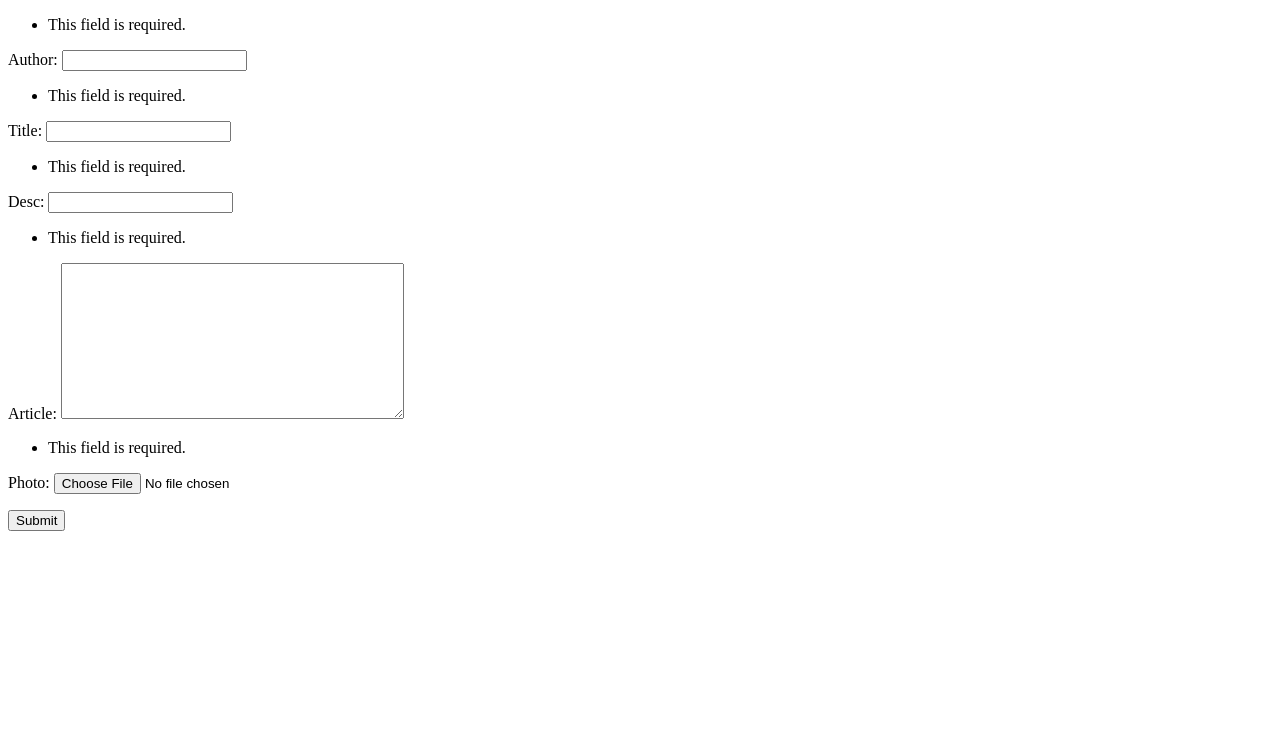
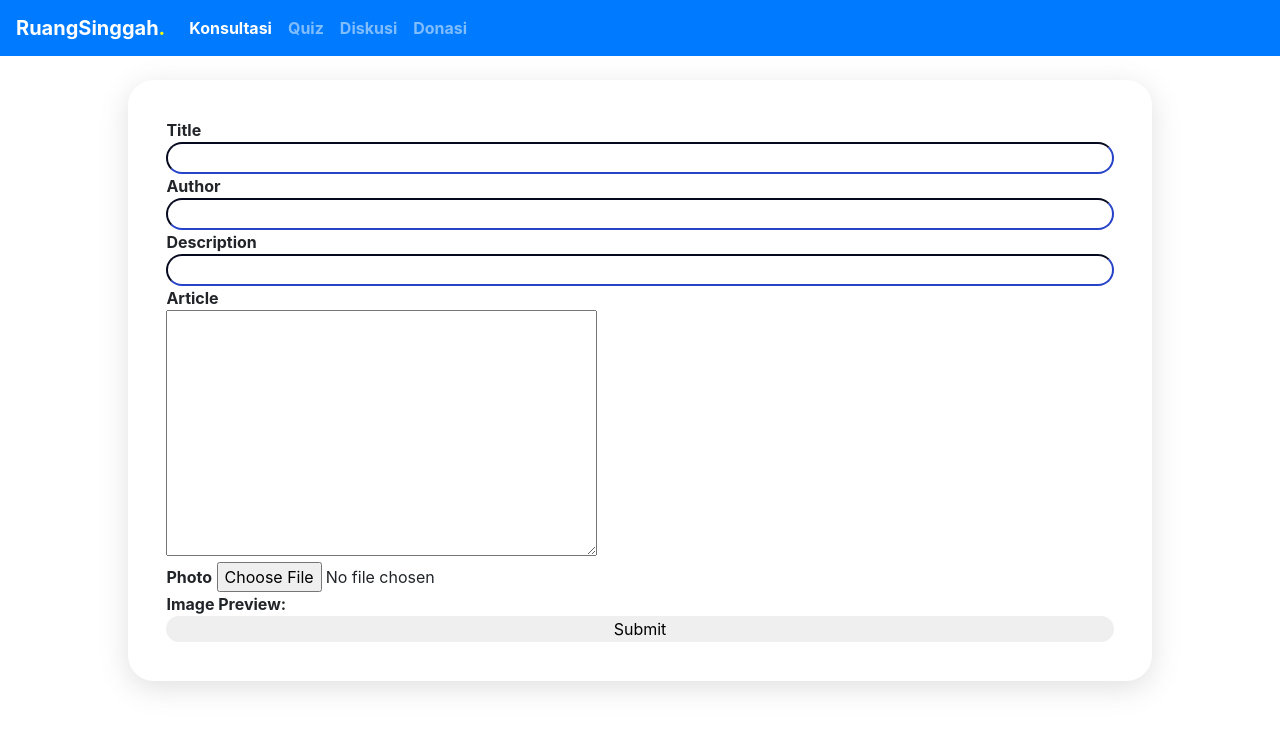
Before and after one commit to intervallie/tkpbp, a Django app: page /add in a window 1280 px wide. Shown: the top 731 px of the page. Run offline with Django 3.2, Linux system fonts and the light colour scheme.

Commit message:
Article module Complete (minus login url)

```diff
--- a/article/models.py
+++ b/article/models.py
@@ -2,10 +2,10 @@ from django.db import models
 from django.utils.text import slugify
 # Create your models here.
 class Article(models.Model):
+    title = models.CharField(max_length = 100)
     author = models.CharField(max_length=50)
-    title = models.CharField(max_length = 100)
+    date = models.DateTimeField(auto_now=True)
     desc = models.CharField(max_length = 300)
-    date = models.DateTimeField(auto_now=True)
     article = models.TextField()
     photo = models.ImageField(upload_to='images/')
 
--- /dev/null
+++ b/article/static/css/article_add.css
@@ -0,0 +1,27 @@
+.form-content{
+    width: 80%;
+    background-color: white;
+    box-shadow: rgba(100, 100, 111, 0.2) 0px 7px 29px 0px;
+    margin-left: auto;
+    margin-right: auto;
+    border-radius: 2vw;
+    padding: 3vw;
+    margin-bottom: 3vw;
+}
+input[type=text]{
+    width: 100%;
+    border-radius: 2vh;
+    height: 4vh;
+    border-color: #172774;
+}
+
+#image-holder img{
+    width: 50%;
+}
+
+button{
+    width: 100%;
+    border-radius: 2vh;
+    border-color: white;
+    border: none;
+}
--- /dev/null
+++ b/article/static/js/article_add.js
@@ -0,0 +1,23 @@
+$(document).ready(function(){
+    $('input[type="file"]').on('change', function () {
+
+        if (typeof (FileReader) != "undefined") {
+
+            var image_holder = $("#image-holder");
+            image_holder.empty();
+
+            var reader = new FileReader();
+            reader.onload = function (e) {
+                $("<img />", {
+                    "src": e.target.result,
+                    "class": "thumb-image"
+                }).appendTo(image_holder);
+
+            }
+            image_holder.show();
+            reader.readAsDataURL($(this)[0].files[0]);
+        } else {
+            alert("This browser does not support FileReader.");
+        }
+    });
+});
--- a/article/templates/article_add.html
+++ b/article/templates/article_add.html
@@ -1,17 +1,60 @@
+{%load static%}
 <!DOCTYPE html>
 <html lang="en">
-<head>
-    <meta charset="UTF-8">
-    <meta http-equiv="X-UA-Compatible" content="IE=edge">
-    <meta name="viewport" content="width=device-width, initial-scale=1.0">
-    <title>Document</title>
-</head>
+    <head>
+        <!-- Required meta tags -->
+        <meta charset="utf-8">
+        <meta name="viewport" content="width=device-width, initial-scale=1, shrink-to-fit=no">
+
+        <!-- Bootstrap CSS -->
+        <link rel="stylesheet" href="https://cdn.jsdelivr.net/npm/bootstrap@4.5.3/dist/css/bootstrap.min.css" integrity="sha384-TX8t27EcRE3e/ihU7zmQxVncDAy5uIKz4rEkgIXeMed4M0jlfIDPvg6uqKI2xXr2" crossorigin="anonymous">
+        <script src="https://ajax.googleapis.com/ajax/libs/jquery/3.5.1/jquery.min.js"></script>
+        <script src="{% static 'js/article_add.js' %}"></script>
+        <link rel="stylesheet" href="{% static 'css/article_add.css' %}">
+        <title>Hello, world!</title>
+      </head>
 <body>
+    <script src="https://code.jquery.com/jquery-3.5.1.slim.min.js" integrity="sha384-DfXdz2htPH0lsSSs5nCTpuj/zy4C+OGpamoFVy38MVBnE+IbbVYUew+OrCXaRkfj" crossorigin="anonymous"></script>
+    <script src="https://cdn.jsdelivr.net/npm/bootstrap@4.5.3/dist/js/bootstrap.bundle.min.js" integrity="sha384-ho+j7jyWK8fNQe+A12Hb8AhRq26LrZ/JpcUGGOn+Y7RsweNrtN/tE3MoK7ZeZDyx" crossorigin="anonymous"></script>
+    <nav class="navbar navbar-expand-lg navbar-dark bg-primary">
+        <a class="navbar-brand" href=".."><b>RuangSinggah<span id="titik" style="color: yellow;">.</span></b></a>
+        <button class="navbar-toggler" type="button" data-toggle="collapse" data-target="#navbarNavAltMarkup" aria-controls="navbarNavAltMarkup" aria-expanded="false" aria-label="Toggle navigation">
+          <span class="navbar-toggler-icon"></span>
+        </button>
+        <div class="collapse navbar-collapse" id="navbarNavAltMarkup">
+          <div class="navbar-nav">
+            <a class="nav-link active" href="#"><b>Konsultasi</b> <span class="sr-only">(current)</span></a>
+            <a class="nav-link" href="#"><b>Quiz</b></a>
+            <a class="nav-link" href="#"><b>Diskusi</b></a>
+            <a class="nav-link" href="#"><b>Donasi</b></a>
+          </div>
+        </div>
+    </nav>
+    <br>
     <div class="form">
         <form method="post" action="" enctype=multipart/form-data>
-            {% csrf_token %}
-            {{form.as_p}}
-            <button type="submit">Submit</button>
+            <div class="form-content">
+                {% csrf_token %}
+                <b>Title</b>
+                {{form.title}}
+                <br>
+                <b>Author</b>
+                {{form.author}}
+                <br>
+                <b>Description</b>
+                {{form.desc}}
+                <br>
+                <b>Article</b>
+                <br>
+                {{form.article}}
+                <br>
+                <b>Photo</b>
+                {{form.photo}}
+                <br>
+                <b>Image Preview:</b>
+                <div id="image-holder"> </div>
+                <button type="submit">Submit</button>
+            </div>
         </form>
     </div>
 </body>
--- a/article/templates/article_index.html
+++ b/article/templates/article_index.html
@@ -18,7 +18,7 @@
     <script src="https://cdn.jsdelivr.net/npm/bootstrap@4.5.3/dist/js/bootstrap.bundle.min.js" integrity="sha384-ho+j7jyWK8fNQe+A12Hb8AhRq26LrZ/JpcUGGOn+Y7RsweNrtN/tE3MoK7ZeZDyx" crossorigin="anonymous"></script>
 
     <nav class="navbar navbar-expand-lg navbar-dark bg-primary">
-        <a class="navbar-brand" href="#"><b>RuangSinggah<span id="titik" style="color: yellow;">.</span></b></a>
+        <a class="navbar-brand" href=".."><b>RuangSinggah<span id="titik" style="color: yellow;">.</span></b></a>
         <button class="navbar-toggler" type="button" data-toggle="collapse" data-target="#navbarNavAltMarkup" aria-controls="navbarNavAltMarkup" aria-expanded="false" aria-label="Toggle navigation">
           <span class="navbar-toggler-icon"></span>
         </button>
@@ -59,8 +59,12 @@
         <span class="sr-only">Next</span>
       </a>
     </div>
+
     <div class="main-content">
+      <a href="/add" style="float: right;">Add Post</a>
+      <a href="/admin_view" target="_blank" style="float: right; margin-right: 2vw;">Edit Post</a>
       <h2>Artikel terbaru untukmu!</h2>
+
       {% for i in article %}
       <div class="article-box">
         <div class="pic">
--- a/article/urls.py
+++ b/article/urls.py
@@ -1,5 +1,5 @@
 from django.urls import include, path
-from .views import index, singlePost, add_article
+from .views import index, singlePost, add_article, adminView, delete_post, edit_post
 from django.conf import settings
 from django.conf.urls.static import static
 from django.conf import settings
--- a/article/views.py
+++ b/article/views.py
@@ -10,12 +10,35 @@ def index(request):
 
 #@login_required(login_url='')
 def add_article(request):
-    form = ArticleForm(request.POST, request.FILES or None)
+    form = ArticleForm(request.POST or None, request.FILES or None)
     if form.is_valid():
         form.save()
+        return redirect('..')
     return render(request, "article_add.html", {'form': form})
 
 def singlePost(request, id):
     post = Article.objects.get(id=id)
     response = {'post':post}
     return render(request, "single_article.html", response)
+
+#@login_required(login_url='')
+def adminView(request):
+    article = Article.objects.all().values()
+    response = {'article':article}
+    return render(request, 'admin_view.html', response)
+
+def delete_post(request, id):
+    post = Article.objects.get(id=id)
+    post.delete()
+    return redirect('/admin_view')
+
+def edit_post(request, id):
+    post = Article.objects.get(id=id)
+    if request.method == 'POST':
+        form = ArticleForm(request.POST, instance=post)
+        if form.is_valid():
+            form.save()
+            return redirect('/admin_view')
+    else:
+        form = ArticleForm(instance=post)
+    return render(request, "article_add.html", {'form': form})
--- a/tkpbp/urls.py
+++ b/tkpbp/urls.py
@@ -24,6 +24,9 @@ urlpatterns = [
     re_path(r'^$', index_article, name='index'),
     path('views/<int:id>', article.singlePost, name='singlePost'),
     path('add', article.add_article, name='add'),
+    path('admin_view', article.adminView, name='admin_view'),
+    path('delete/<int:id>', article.delete_post, name='delete'),
+    path('edit/<int:id>', article.edit_post, name='edit'),
 ]
 if settings.DEBUG:
     urlpatterns += static(settings.MEDIA_URL, document_root=settings.MEDIA_ROOT)
```
Also changed, not shown: article/static/css/admin_view.css (added, +26 -0 lines), article/static/css/index.css (+4 -3 lines), article/templates/admin_view.html (added, +68 -0 lines), article/forms.py (line endings or trailing spaces), db.sqlite3, media/images/ADDITIONAL-CAROUSEL-SHOTS-2000-x-1300_5-1615x1050.jpg (added), media/images/S__4087813.jpg (added), media/images/S__4087817.jpg (added), 3 other files.
